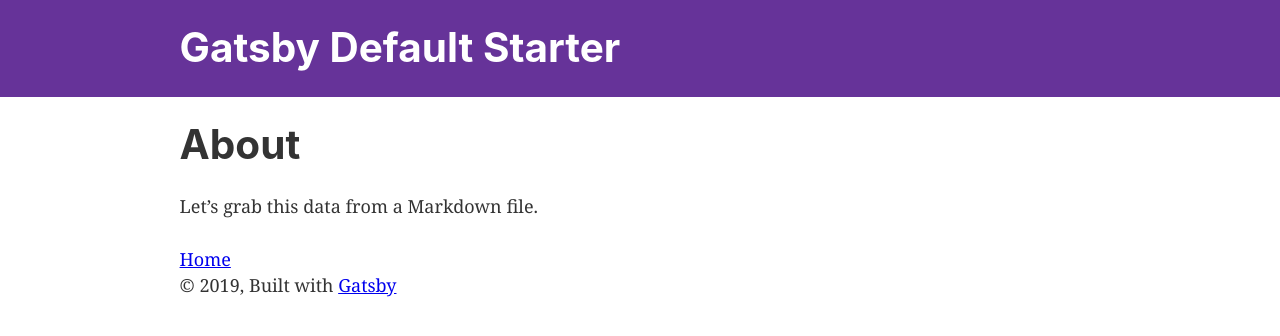
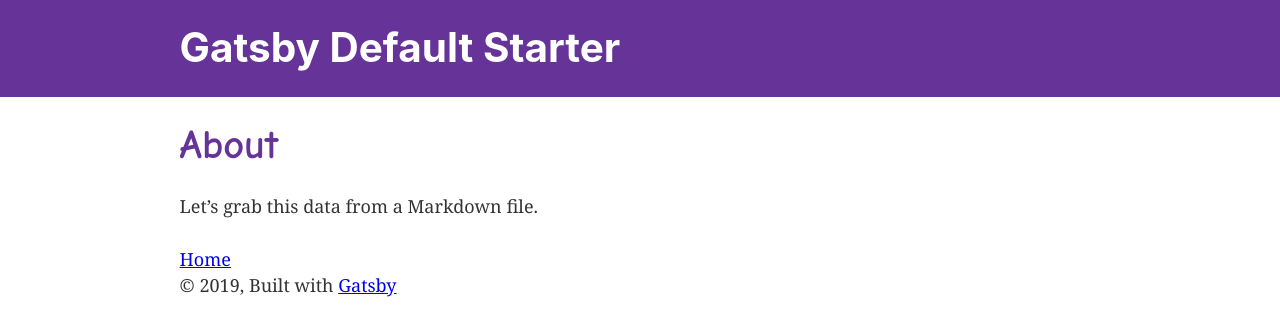
Before and after one commit to AmazeeLabs/gatsby-demo, a Gatsby site: page /about in a window 1280 px wide. Built offline with nearby package versions, Linux system fonts and the light colour scheme; Gatsby itself is replaced by a stand-in of ours.

Commit message:
Add about CSS

```diff
--- a/src/pages/about.js
+++ b/src/pages/about.js
@@ -1,11 +1,12 @@
 import React from 'react'
 import { Link } from 'gatsby'
+import styles from './about.module.css';
 
 import Layout from '../components/layout'
 
 const AboutPage = () => (
   <Layout>
-    <h1>About</h1>
+    <h1 className={styles.Heading}>About</h1>
     <p>Let’s grab this data from a Markdown file.</p>
     <Link to="/">Home</Link>
   </Layout>
--- /dev/null
+++ b/src/pages/about.module.css
@@ -0,0 +1,4 @@
+.Heading {
+  color: rebeccapurple;
+  font-family: "Comic Sans MS", sans-serif;
+}
```
